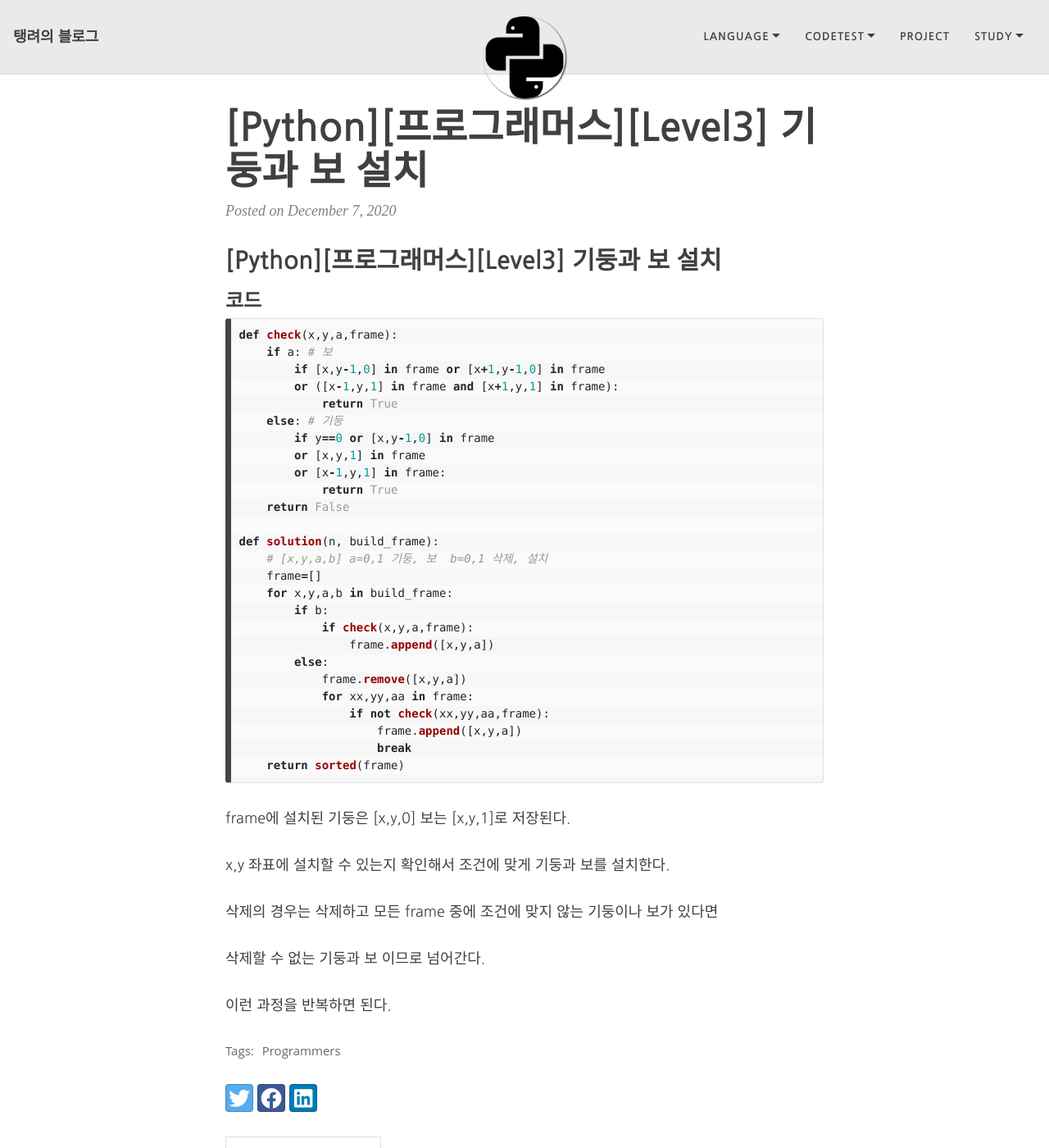
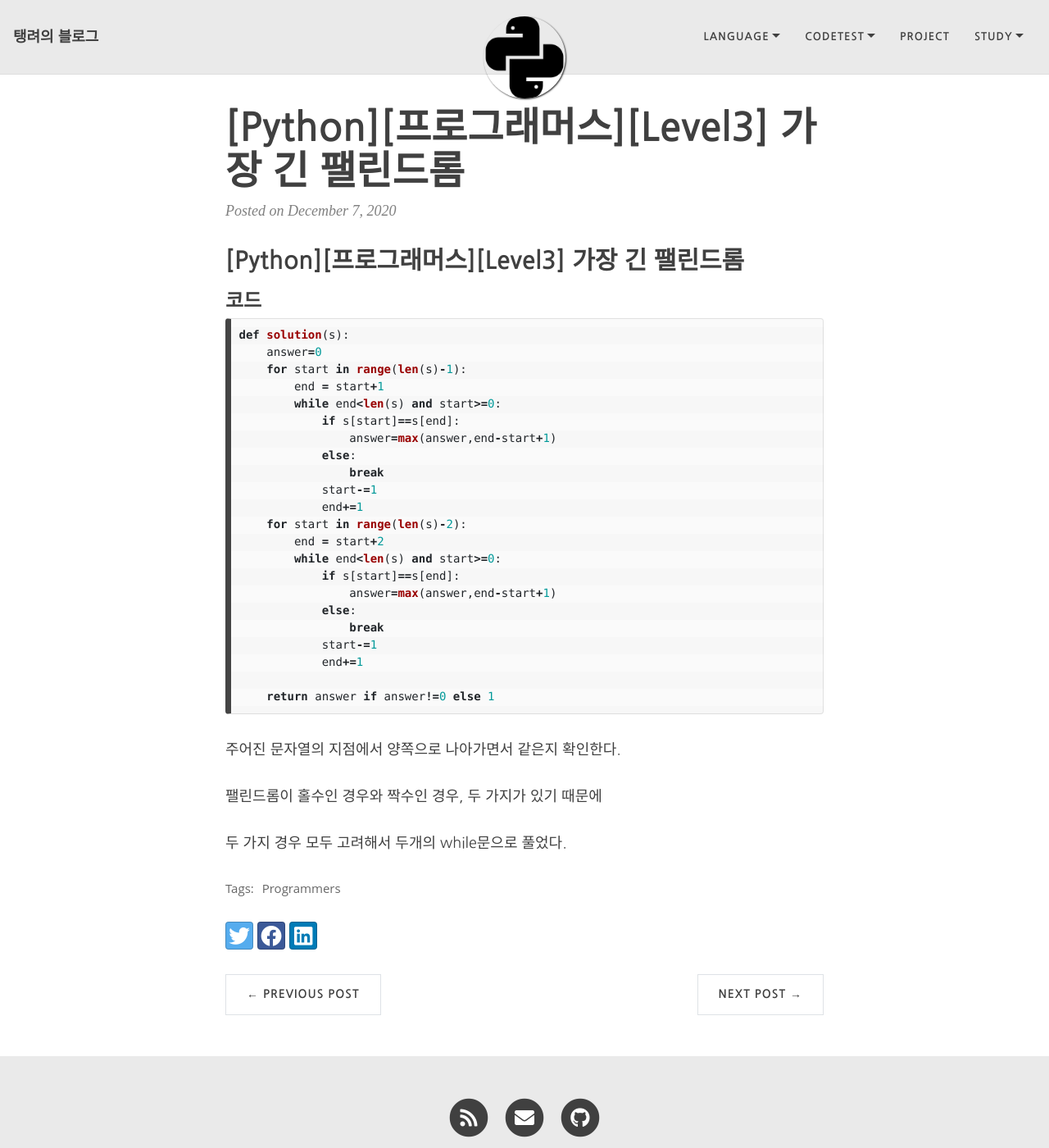
Before and after one commit to Ta-Ye/Ta-Ye.github.io, a Jekyll site: the page built from _posts/2020-12-07-Pro52.md, in a window 1280 px wide and 1400 px high. Shown: the whole window at 82% size. Built offline with Jekyll 4.4.1, drawn with Linux system fonts in a browser that asks for light colours; nearby versions of some CDN libraries.

Commit message:
Create JPA 3,4

````diff
--- a/_posts/2020-12-07-Pro52.md
+++ b/_posts/2020-12-07-Pro52.md
@@ -1,49 +1,41 @@
 ---
 layout: post
-title: "[Python][프로그래머스][Level3] 기둥과 보 설치"
+title: "[Python][프로그래머스][Level3] 가장 긴 팰린드롬"
 tags: [Programmers]
 comments: true
 ---
 
-## [Python][프로그래머스][Level3] 기둥과 보 설치
+## [Python][프로그래머스][Level3] 가장 긴 팰린드롬
 
 ### 코드
 
 ```python
-def check(x,y,a,frame):
-    if a: # 보
-        if [x,y-1,0] in frame or [x+1,y-1,0] in frame
-        or ([x-1,y,1] in frame and [x+1,y,1] in frame):
-            return True
-    else: # 기둥
-        if y==0 or [x,y-1,0] in frame
-        or [x,y,1] in frame
-        or [x-1,y,1] in frame:
-            return True
-    return False
+def solution(s):
+    answer=0
+    for start in range(len(s)-1):
+        end = start+1
+        while end<len(s) and start>=0:
+            if s[start]==s[end]:
+                answer=max(answer,end-start+1)
+            else:
+                break
+            start-=1
+            end+=1
+    for start in range(len(s)-2):
+        end = start+2
+        while end<len(s) and start>=0:
+            if s[start]==s[end]:
+                answer=max(answer,end-start+1)
+            else:
+                break
+            start-=1
+            end+=1
 
-def solution(n, build_frame):
-    # [x,y,a,b] a=0,1 기둥, 보  b=0,1 삭제, 설치
-    frame=[]
-    for x,y,a,b in build_frame:
-        if b:
-            if check(x,y,a,frame):
-                frame.append([x,y,a])
-        else:
-            frame.remove([x,y,a])
-            for xx,yy,aa in frame:
-                if not check(xx,yy,aa,frame):
-                    frame.append([x,y,a])
-                    break
-    return sorted(frame)
+    return answer if answer!=0 else 1
 ```
 
-frame에 설치된 기둥은 [x,y,0] 보는 [x,y,1]로 저장된다.
+주어진 문자열의 지점에서 양쪽으로 나아가면서 같은지 확인한다.
 
-x,y 좌표에 설치할 수 있는지 확인해서 조건에 맞게 기둥과 보를 설치한다.
+팰린드롬이 홀수인 경우와 짝수인 경우, 두 가지가 있기 때문에
 
-삭제의 경우는 삭제하고 모든 frame 중에 조건에 맞지 않는 기둥이나 보가 있다면
-
-삭제할 수 없는 기둥과 보 이므로 넘어간다.
-
-이런 과정을 반복하면 된다.
+두 가지 경우 모두 고려해서 두개의 while문으로 풀었다.
````
Also changed, not shown: _posts/2020-12-08-JPA3.md (added, +64 -0 lines), _posts/2020-12-08-JPA4.md (added, +71 -0 lines), assets/img/JPA1.png (added), assets/img/JPA2.png (added).
